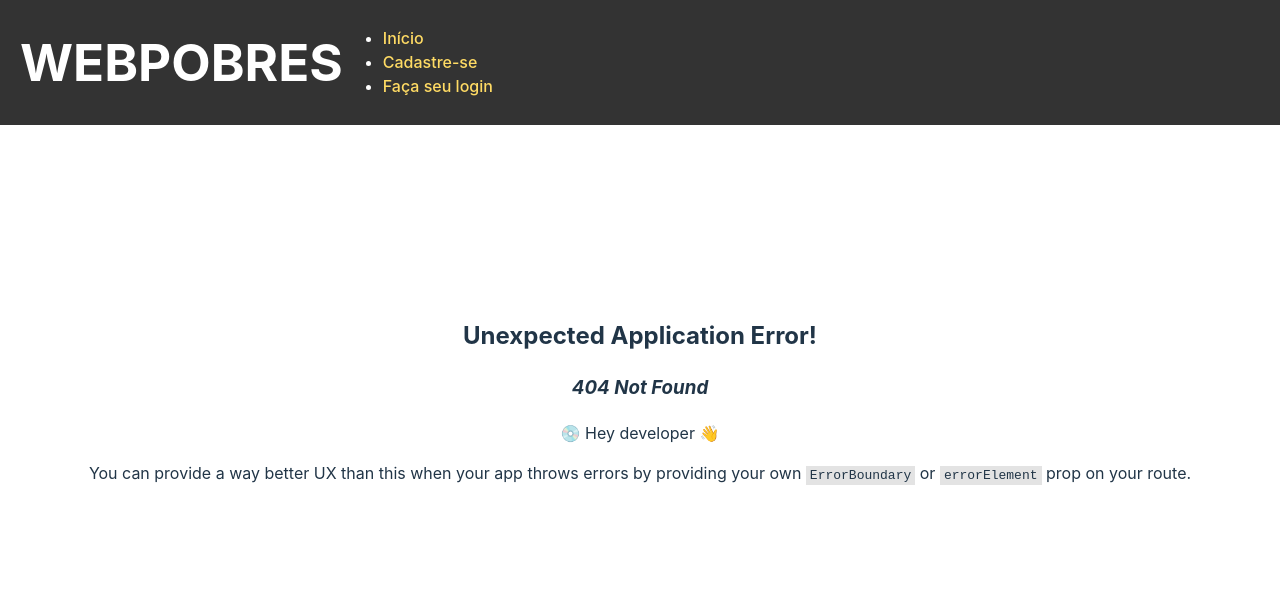
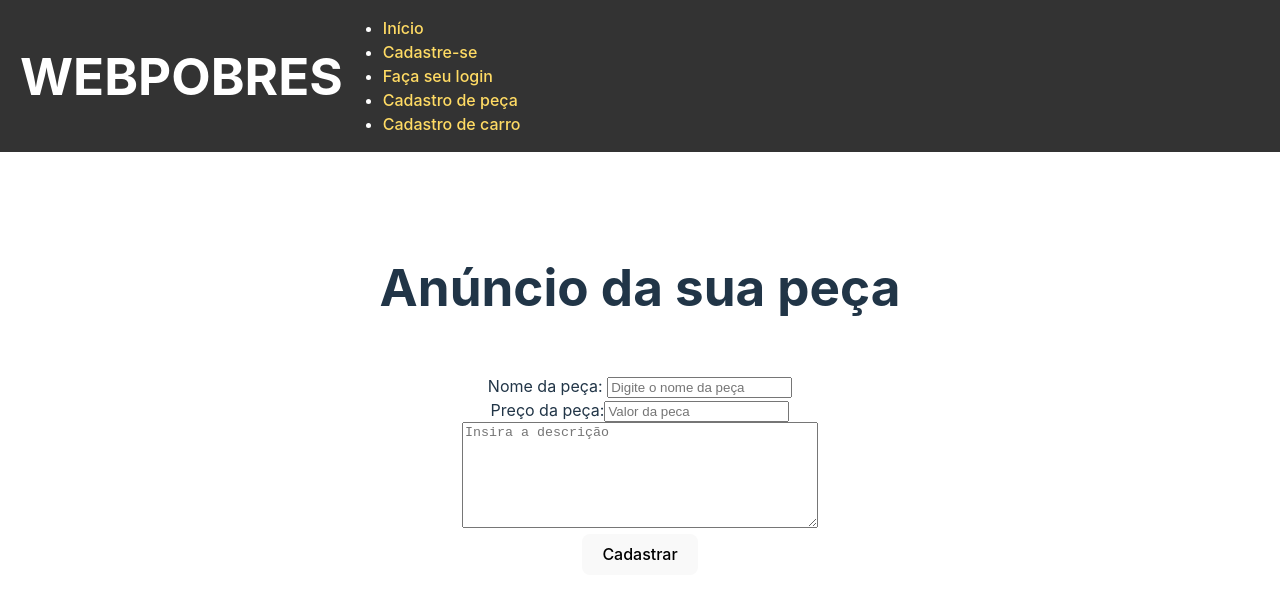
Before and after one commit to LeaelSouza/projeto_SA, a React (Vite) app in the folder vite-project/: page /anuncioPeca in a window 1280 px wide. Before the commit this address had no page. Shown: the top 598 px of the page. Built offline with nearby package versions, Linux system fonts and the light colour scheme.

Commit message:
Organização e tela anuncioPeca

```diff
--- a/vite-project/index.html
+++ b/vite-project/index.html
@@ -28,6 +28,8 @@
         <li><a href="/">Início</a></li>
         <li><a href="/cadastroUsuario">Cadastre-se</a></li>
         <li><a href="/login">Faça seu login</a></li>
+        <li><a href="/anuncioPeca">Cadastro de peça</a></li>
+        <li><a href="/anuncioCarro">Cadastro de carro</a></li>
       </ul>
     </div>
 
--- a/vite-project/src/TelaInicial/inicio.jsx
+++ b/vite-project/src/TelaInicial/inicio.jsx
@@ -21,12 +21,14 @@ function TelaInicio(){
         <>
         <div className={darkMode?'dark-mode' : 'light-mode'}>
             <button onClick={alterarModo}>{darkMode ? 'Modo Claro' : 'Modo Escuro'}</button>
-            <h1>Início</h1>
+            {/* <h1>Início</h1>
             <Link to={'/telaPrincipal'}>Tela Principal</Link>
             <br></br>
             <Link to={'/cadastroUsuario'}>Faça seu cadastro</Link>
             <br></br>
-            <Link to={'anuncioCarro'}>Cadastro de anuncio de carros</Link>
+            <Link to={'/anuncioCarro'}>Cadastro de anuncio de carros</Link>
+            <br />
+            <Link to={'/anuncioPeca'}>Cadastro de peça</Link> */}
             <Outlet />
         </div>
         </>
--- a/vite-project/src/telaAnuncios/anuncioCarro/anuncioCarro.jsx
+++ b/vite-project/src/telaAnuncios/anuncioCarro/anuncioCarro.jsx
@@ -12,7 +12,7 @@ function Cadastrar(classificacao, modeloCarro, anoCarro, precoCarro, descricao)
     });
 }
 
-function CadastroUsuario() {
+function CadastroCarro() {
     const [classificacaoCarro, setClassificacaoCarro] = useState('');
     const [modeloCarro, setModeloCarro] = useState('');
     const [anoCarro, setAnoCarro] = useState('');
@@ -86,4 +86,4 @@ function CadastroUsuario() {
     );
 }
 
-export default CadastroUsuario;
+export default CadastroCarro;
--- /dev/null
+++ b/vite-project/src/telaAnuncios/anuncioPeca/anuncioPeca.css
@@ -0,0 +1,9 @@
+.descricaoPeca{
+    text-align: block;
+    width: 350px;
+    height: 100px;
+}
+
+.titulo{
+    text-align: top;
+}
--- a/vite-project/src/telaAnuncios/anuncioPeca/anuncioPeca.jsx
+++ b/vite-project/src/telaAnuncios/anuncioPeca/anuncioPeca.jsx
@@ -1,6 +1,69 @@
-//ANUNCIO PARA PEÇAS DE CARRO
+import { useState } from "react";
+import { Link } from "react-router-dom";
+import "./anuncioPeca.css";
 
-//esta é uma das opções que irão aparecer quando o usuário quiser criar um novo anúncio.
+function Cadastrar(tituloPeca, descricaoPeca, precoPeca) {
+    console.log({
+        tituloPeca: tituloPeca,
+        descricaoPeca: descricaoPeca,
+        precoPeca
+    });
+}
 
-/*nesta tela teremos checkboxes para sinalizar que tipo de peça o usuário esta anunciando,
-como: */
+function AnuncioPeca() {
+    const [tituloPeca, setTituloPeca] = useState('');
+    const [descricaoPeca, setDescricaoPeca] = useState('');
+    const [precoPeca, setPrecoPeca] = useState('');
+    const [enviado, setEnviado] = useState(false);
+
+    const handleSubmit = (e) => {
+        Cadastrar(tituloPeca, descricaoPeca, precoPeca);
+
+        e.preventDefault();
+        setEnviado(true);
+
+        const peca = {
+            tituloPeca: tituloPeca,
+            descricaoPeca: descricaoPeca,
+            precoPeca: precoPeca
+        };
+
+        fetch('http://localhost:4300/api/anuncioPeca', {
+            method: 'POST',
+            headers: {
+                "Content-type": 'application/json',
+            },
+            body: JSON.stringify(peca)
+        })
+        .then(a => a.json())
+        .then(response => console.log(response))
+        .catch(error => console.log('Ocorreu um erro: ', error));
+    };
+
+    return (
+        <>
+            <h1 className="titulo">Anúncio da sua peça</h1>
+            <br />
+            <label htmlFor="tituloPeca">Nome da peça: </label>
+            <input type="text" placeholder="Digite o nome da peça" value={tituloPeca} onChange={(e) => setTituloPeca(e.target.value)} />
+            <br />
+            <label htmlFor="precoPeca">Preço da peça:</label>
+            <input type="text" placeholder="Valor da peca" value={precoPeca} onChange={(e) => setPrecoPeca(e.target.value)} />
+            <br/>
+            <textarea className="descricaoPeca" maxLength={300} placeholder="Insira a descrição" value={descricaoPeca} onChange={(e) => setDescricaoPeca(e.target.value)} />
+            <br />
+            <button onClick={handleSubmit}>Cadastrar</button>
+
+            {enviado && (
+                <div style={{border: '3px solid white'}}>
+                    <h2>Dados cadastrados:</h2>
+                    <p>Titulo: {tituloPeca}</p>
+                    <p>Preço: {precoPeca}</p>
+                    <p>Descriçao: {descricaoPeca}</p>
+                </div>
+            )}
+        </>
+    );
+}
+
+export default AnuncioPeca;
```
Also changed, not shown: vite-project/src/main.jsx (+7 -2 lines).
